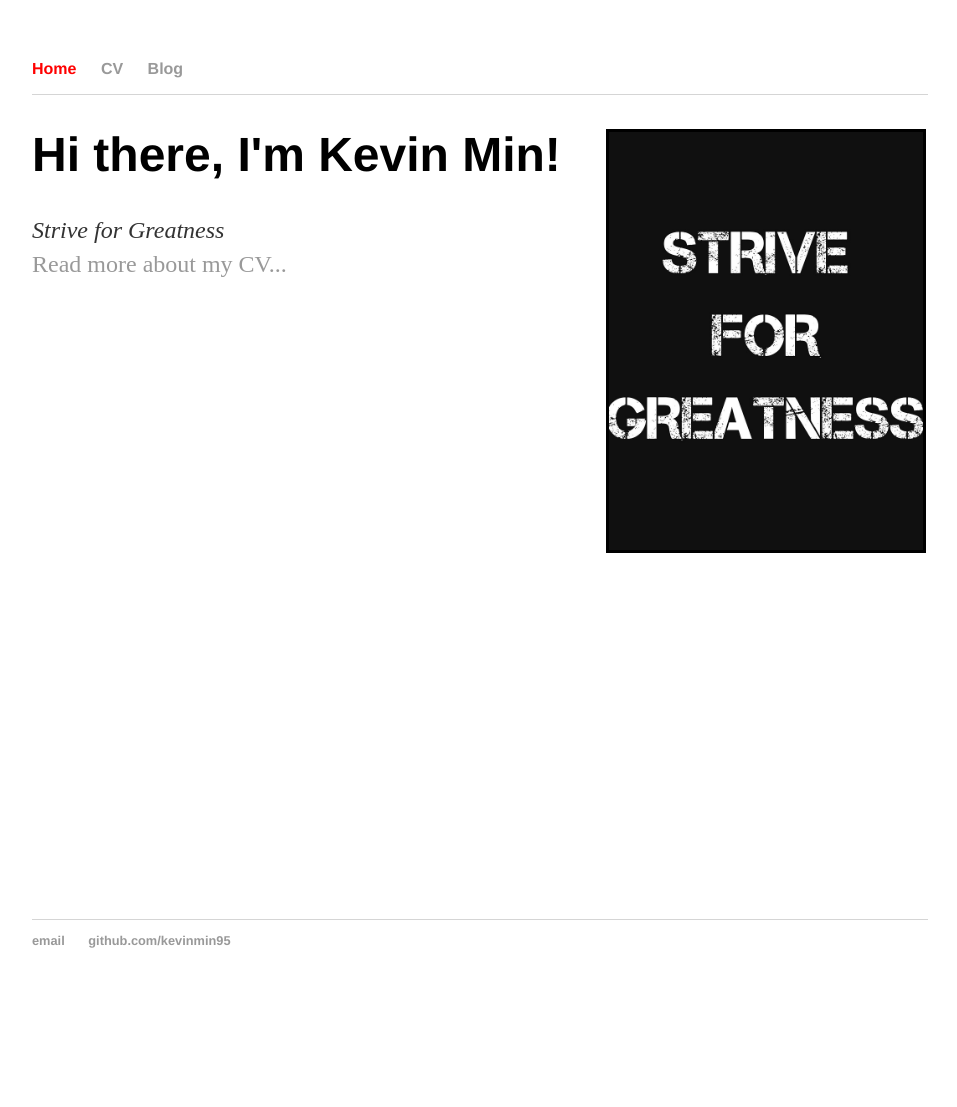
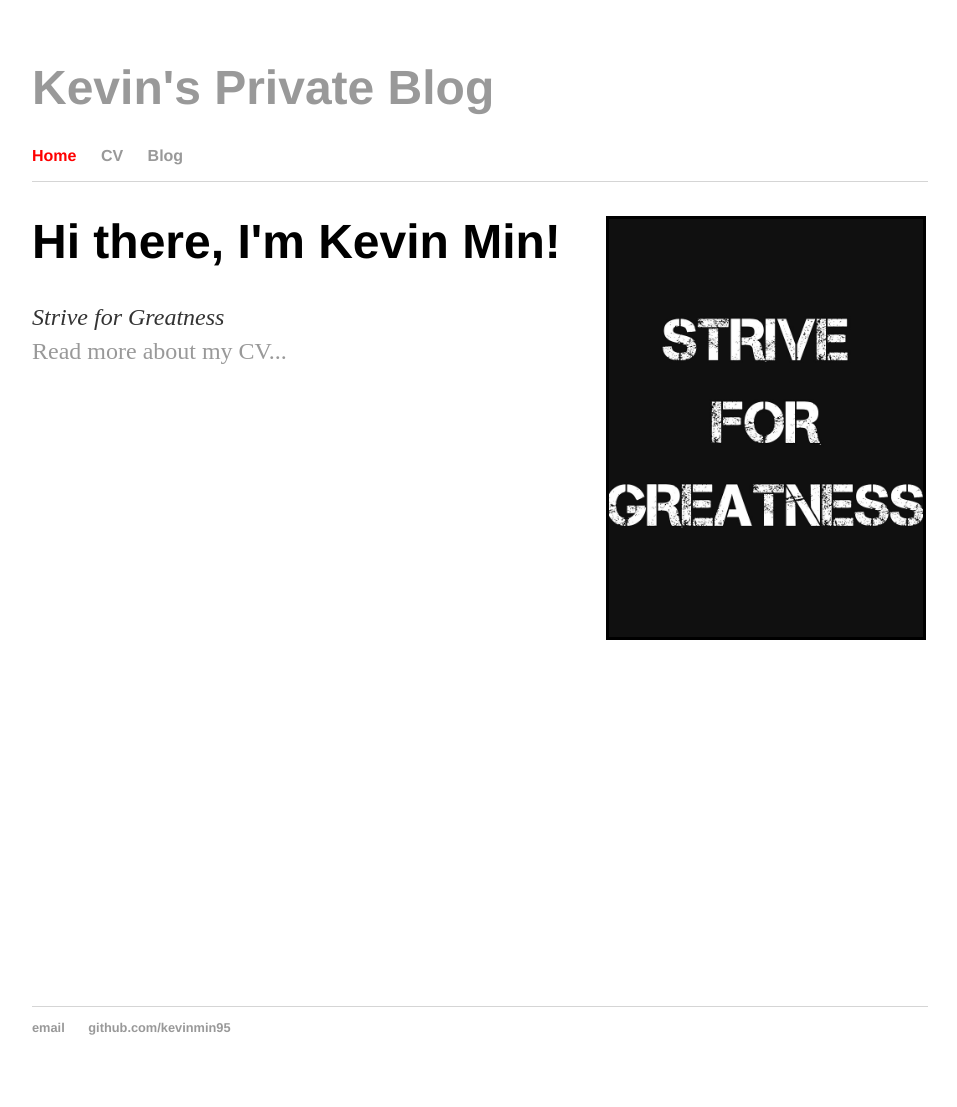
Before and after one commit to KevinMIN95/kevinmin95.github.com, a Jekyll site: the page built from index.html, in a window 1280 px wide. Shown: the whole page, without its empty margins (160-1117 px from the left). Built offline with Jekyll 4.4.1, drawn with Linux system fonts in a browser that asks for light colours; before the commit the page ends 1020 px from its top, so only the background shows below that.

Commit message:
add header

```diff
--- a/_layouts/default.html
+++ b/_layouts/default.html
@@ -10,6 +10,12 @@
     {% seo %}
 	</head>
 	<body>
+		<header role="banner">
+			<hgroup>
+				<h1>
+					<a href="/">Kevin's Private Blog</a>
+				</h1>
+			</hgroup>
 		<div id="page-container">
 			{% include navigation.html %}
 			<div id="container">
```
